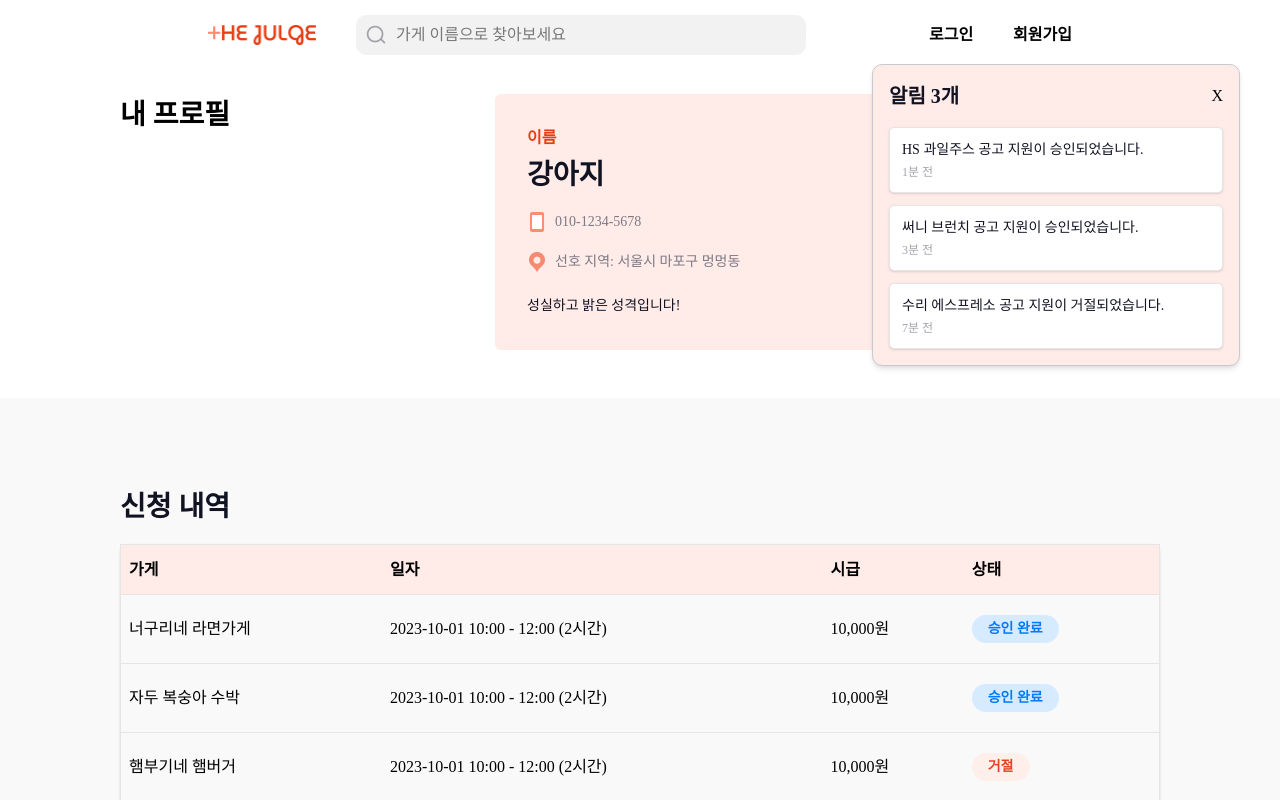
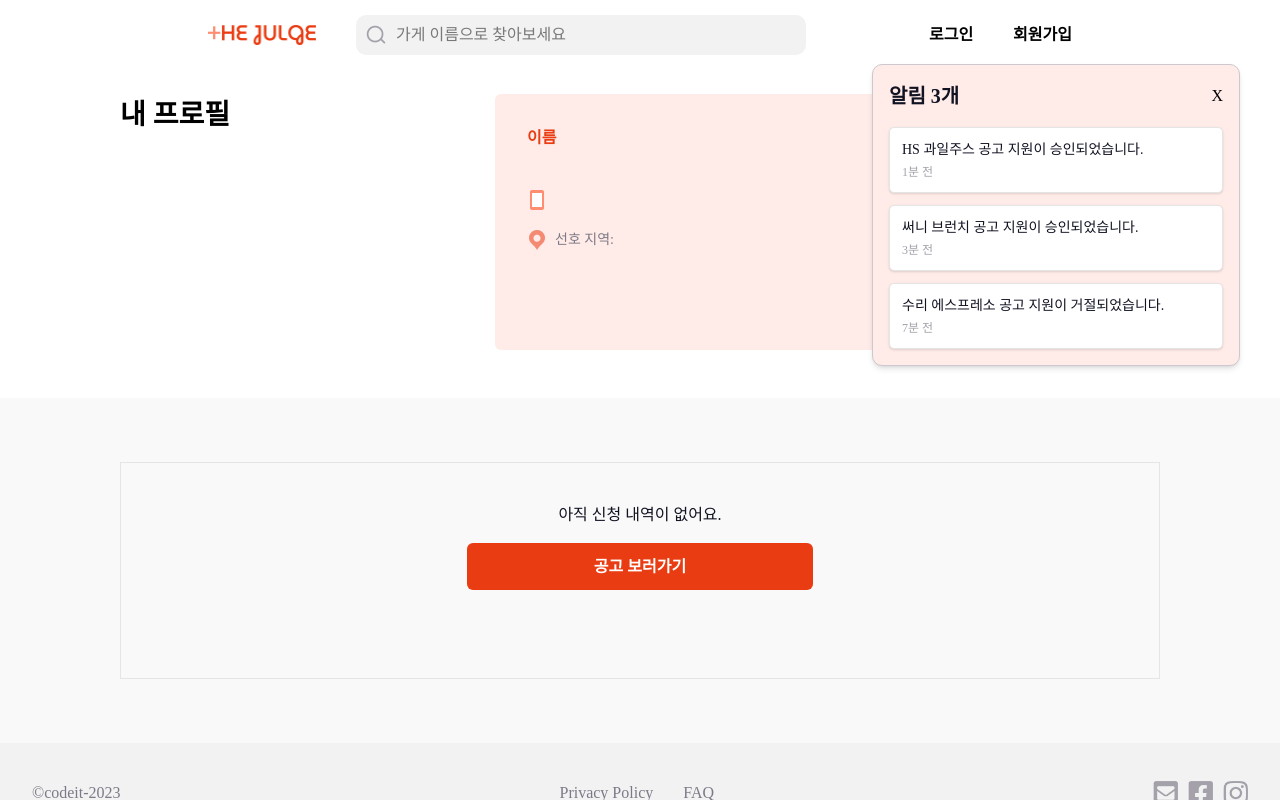
Before and after one commit to TopiaYu/thejulge15-8, a Next.js app: page /member/myprofile in a window 1280 px wide. Shown: the top 800 px of the page. Built offline with nearby package versions, Linux system fonts and the light colour scheme.

Commit message:
feat: 공고 목록 api연동

```diff
--- a/src/app/member/myprofile/page.tsx
+++ b/src/app/member/myprofile/page.tsx
@@ -1,50 +1,19 @@
 // 알바님 마이프로필 페이지
 'use client';
 
-import { useState } from 'react';
+import { useState, useEffect } from 'react';
 import { useRouter } from 'next/navigation';
+import useAuth from '@/lib/hooks/use-auth';
+import useToken from '@/lib/hooks/use-token';
+import axios from '@/lib/api/axios';
+
 import MyProfileCard from '@/components/member/myprofile/MyProfileCard';
 import ApplyHistory from '@/components/member/myprofile/ApplyHistory';
 import NoticePopup from '@/components/member/myprofile/NoticePopup';
 import EmptyState from '@/components/member/myprofile/EmptyState';
 
-const mockApplyData = [
-  {
-    id: 1,
-    title: '너구리네 라면가게',
-    date: '2023-10-01 10:00 - 12:00 (2시간)',
-    status: '승인 완료',
-    hourlyPay: '10,000원',
-  },
-  {
-    id: 2,
-    title: '자두 복숭아 수박',
-    date: '2023-10-01 10:00 - 12:00 (2시간)',
-    status: '승인 완료',
-    hourlyPay: '10,000원',
-  },
-  {
-    id: 3,
-    title: '햄부기네 햄버거',
-    date: '2023-10-01 10:00 - 12:00 (2시간)',
-    status: '거절',
-    hourlyPay: '10,000원',
-  },
-  {
-    id: 4,
-    title: '김볶천국',
-    date: '2023-10-01 10:00 - 12:00 (2시간)',
-    status: '대기중',
-    hourlyPay: '10,000원',
-  },
-  {
-    id: 5,
-    title: '다이어트 건강식단',
-    date: '2023-10-01 10:00 - 12:00 (2시간)',
-    status: '대기중',
-    hourlyPay: '10,000원',
-  },
-];
+import type { AxiosResponse } from 'axios';
+import type { UserItem, ApplyItem, RawApplication } from '@/types/types';
 
 const dummyNotices = [
   { message: 'HS 과일주스 공고 지원이 승인되었습니다.', timeAgo: '1분 전' },
@@ -53,14 +22,96 @@ const dummyNotices = [
 ];
 
 const Page = () => {
+  const router = useRouter();
+  const token = useToken();
+  const { userData } = useAuth();
+
+  const userId = userData?.item.user.item.id;
+  const [profile, setProfile] = useState<UserItem | null>(null);
   const [showNotice, setShowNotice] = useState(true); //디자인 확인하려고 true로 설정
-  const router = useRouter();
+
+  const [applications, setApplications] = useState<ApplyItem[]>([]);
+  const hasApplied = applications.length > 0;
+
+  // 프로필 데이터 가져오기
+  useEffect(() => {
+    const fetchProfile = async () => {
+      if (!userId || !token) return;
+
+      try {
+        const response: AxiosResponse<{ item: UserItem }> = await axios.get(`/users/${userId}`, {
+          headers: {
+            Authorization: `Bearer ${token}`,
+          },
+        });
+        setProfile(response.data.item);
+      } catch (error) {
+        console.error('프로필 데이터 가져오기 실패:', error);
+      }
+    };
+
+    fetchProfile();
+  }, [userId, token]);
+
+  // 신청 내역 데이터 가져오기
+  useEffect(() => {
+    const fetchApplications = async () => {
+      if (!userId || !token) return;
+
+      try {
+        const response: AxiosResponse<{ items: RawApplication[] }> = await axios.get(
+          `/users/${userId}/applications`,
+          {
+            headers: {
+              Authorization: `Bearer ${token}`,
+            },
+            params: {
+              offset: 0,
+              limit: 5,
+            },
+          },
+        );
+
+        const formatted: ApplyItem[] = response.data.items.map((app: RawApplication): ApplyItem => {
+          type ApplicationStatusKey = 'pending' | 'accepted' | 'rejected' | 'canceled';
+          const statusMap: Record<ApplicationStatusKey, string> = {
+            accepted: '승인 완료',
+            rejected: '거절',
+            pending: '대기중',
+            canceled: '취소됨',
+          };
+
+          const start = new Date(app.item.notice.item.startsAt);
+          const end = new Date(start.getTime() + app.item.notice.item.workhour * 60 * 60 * 1000);
+
+          const format = (date: Date) =>
+            `${date.getFullYear()}-${String(date.getMonth() + 1).padStart(2, '0')}-${String(
+              date.getDate(),
+            ).padStart(2, '0')} ${String(date.getHours()).padStart(2, '0')}:${String(
+              date.getMinutes(),
+            ).padStart(2, '0')}`;
+
+          return {
+            id: Number(app.item.id),
+            title: app.item.shop.item.name,
+            status: statusMap[app.item.status] || '알 수 없음',
+            date: `${format(start)} ~ ${format(end)} (${app.item.notice.item.workhour}시간)`,
+            hourlyPay: `${app.item.notice.item.hourlyPay.toLocaleString()}원`,
+          };
+        });
+
+        setApplications(formatted);
+      } catch (error) {
+        console.error('신청 내역 가져오기 실패:', error);
+      }
+    };
+
+    fetchApplications();
+  }, [userId, token]);
 
   const handleClick = () => {
     router.push('/notice');
   };
-
-  const hasApplied = mockApplyData.length > 0;
 
   return (
     <div className="w-full">
@@ -81,10 +132,10 @@ const Page = () => {
 
             {/* 오른쪽: 카드 */}
             <MyProfileCard
-              name="강아지"
-              phone="010-1234-5678"
-              address="서울시 마포구 멍멍동"
-              bio="성실하고 밝은 성격입니다!"
+              name={profile?.name || ''}
+              phone={profile?.phone || ''}
+              address={profile?.address || ''}
+              bio={profile?.bio || ''}
               onEdit={() => router.push('/member/register')}
             />
           </div>
@@ -96,7 +147,7 @@ const Page = () => {
         <div className="px-4 sm:px-6 lg:px-20 max-w-[1200px] mx-auto">
           {hasApplied ? (
             <ApplyHistory
-              applyData={mockApplyData}
+              applyData={applications}
               totalPages={7}
               currentPage={1}
               onPageChange={() => {}}
--- a/src/types/types.ts
+++ b/src/types/types.ts
@@ -44,3 +44,47 @@ export interface LoginResponse {
   };
   links: [];
 }
+
+export interface ApplyItem {
+  id: number;
+  title: string;
+  status: string;
+  date: string;
+  hourlyPay: string;
+}
+
+export interface RawApplication {
+  item: {
+    id: string;
+    status: 'pending' | 'accepted' | 'rejected' | 'canceled';
+    createdAt: string;
+    shop: {
+      item: ShopItem;
+      href: string;
+    };
+    notice: {
+      item: NoticeItem;
+      href: string;
+    };
+  };
+}
+
+export interface ShopItem {
+  id: string;
+  name: string;
+  category: string;
+  address1: string;
+  address2: string;
+  description: string;
+  imageUrl: string;
+  originalHourlyPay: number;
+}
+
+export interface NoticeItem {
+  id: string;
+  hourlyPay: number;
+  description: string;
+  startsAt: string;
+  workhour: number;
+  closed: boolean;
+}
```
Also changed, not shown: src/components/member/myprofile/ApplyHistory.tsx (+2 -7 lines), src/components/member/myprofile/ApplyTable.tsx (+1 -7 lines).
